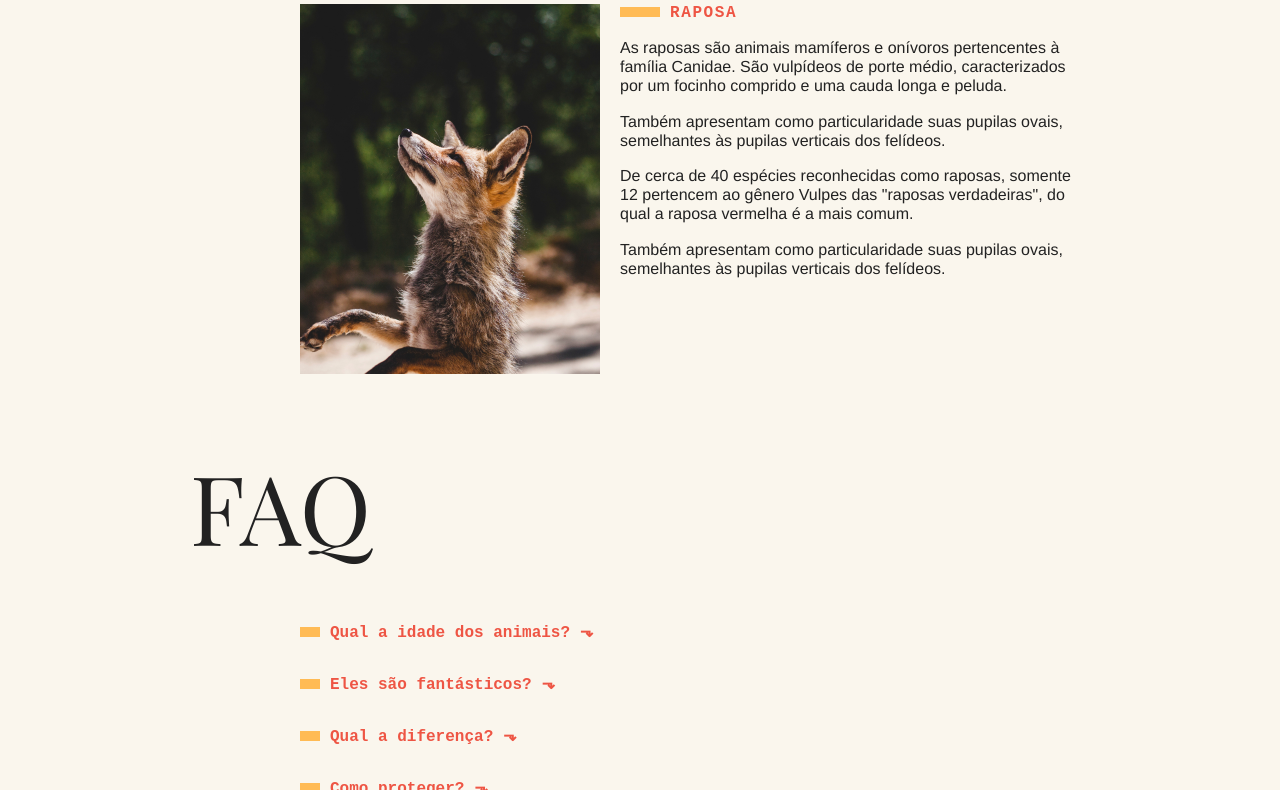
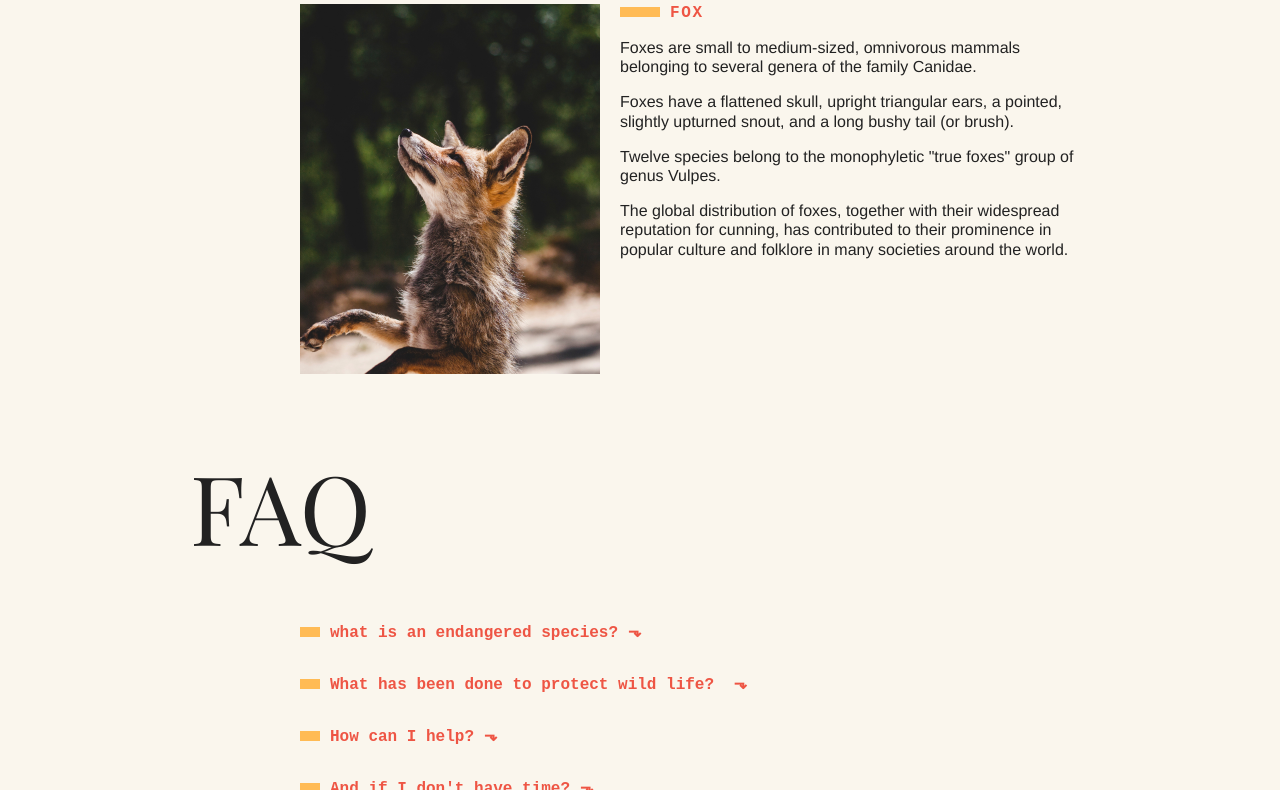
Before and after one commit to notter-lesly/animaisFantasticos, a website with bundled scripts: page index.html in a window 1280 px wide. Shown: the part 354-1144 px from the top of the page. Built offline with nearby package versions, Linux system fonts and the light colour scheme; no server answers.

Commit message:
translation

```diff
--- a/index.html
+++ b/index.html
@@ -3,7 +3,7 @@
 <head>
   <meta charset="utf-8" />
   <meta http-equiv="X-UA-Compatible" content="IE=edge">
-  <title>Animais Fantásticos</title>
+  <title>FANTASTIC ANIMALS</title>
   <meta name="viewport" content="width=device-width, initial-scale=1">
   <link href="https://fonts.googleapis.com/css?family=Playfair+Display+SC" rel="stylesheet">
   <script>document.documentElement.className += ' js';</script>
@@ -14,24 +14,24 @@
     <nav class="menu" data-menu="suave">
       <button data-menu="button" aria-expanded="false" aria-controls="menu">Menu</button>
       <ul data-menu="list" id="menu">
-        <li><a href="#animais">Animais</a></li>
+        <li><a href="#animals">Animals</a></li>
         <li data-dropdown>
-          <a href="sobre.html">Sobre</a>
+          <a href="about.html">About</a>
           <ul class="dropdown-menu">
-            <li><a href="empresa.html">A Empresa</a></li>
-            <li><a href="equipe.html">Equipe</a></li>
-            <li><a href="socios.html">Sócios</a></li>
-            <li><a href="investidores.html">Investidores</a></li>
+            <li><a href="company.html">The Company</a></li>
+            <li><a href="team.html">Team</a></li>
+            <li><a href="partners.html">Partners</a></li>
+            <li><a href="shareholders.html">shareholders</a></li>
           </ul>
         </li>
         <li><a href="#faq">Faq</a></li>
-        <li><a href="#contato">Contato</a></li>
+        <li><a href="#contact">Contact</a></li>
         <li><a data-modal="abrir" href="login.html">Login →</a></li>
       </ul>
     </nav>
     <section class="grid-section animais" data-anime="scroll" id="animais">
 
-        <h1 class="titulo">Animais Fantásticos</h1>
+        <h1 class="titulo">Fantastic Animals</h1>
         <ul class="animais-lista" data-tab="menu">
           <li>
             <img src="img/imagem1.jpg" />
@@ -54,130 +54,123 @@
         </ul>
         <div class="animais-descricao" data-tab="content">
           <section data-anime="show-right">
-            <h2>Raposa</h2>
+            <h2>Fox</h2>
             <p>
-              As raposas são animais mamíferos e onívoros pertencentes à família
-              Canidae. São vulpídeos de porte médio, caracterizados por um
-              focinho comprido e uma cauda longa e peluda.
+              Foxes are small to medium-sized, omnivorous mammals belonging to several genera of the family Canidae.
+
             </p>
             <p>
-              Também apresentam como particularidade suas pupilas ovais,
-              semelhantes às pupilas verticais dos felídeos.
+              Foxes have a flattened skull, upright triangular ears, a pointed, slightly upturned snout,
+              and a long bushy tail (or brush).
+
             </p>
             <p>
-              De cerca de 40 espécies reconhecidas como raposas, somente 12
-              pertencem ao gênero Vulpes das "raposas verdadeiras", do qual a
-              raposa vermelha é a mais comum.
+              Twelve species belong to the monophyletic "true foxes" group of genus Vulpes.
+
             </p>
             <p>
-              Também apresentam como particularidade suas pupilas ovais,
-              semelhantes às pupilas verticais dos felídeos.
+              The global distribution of foxes, together with their widespread reputation for cunning,
+              has contributed to their prominence in popular culture and folklore in many societies around the world.
             </p>
           </section>
 
           <section data-anime="show-right">
-            <h2>Esquilo</h2>
+            <h2>Squirrel</h2>
             <p>
-              As raposas são animais mamíferos e onívoros pertencentes à família
-              Canidae. São vulpídeos de porte médio, caracterizados por um
-              focinho comprido e uma cauda longa e peluda.
+              Squirrels are members of the family Sciuridae, a family that includes small or medium-size rodents.
             </p>
             <p>
-              Também apresentam como particularidade suas pupilas ovais,
-              semelhantes às pupilas verticais dos felídeos.
+              The squirrel family includes tree squirrels, ground squirrels, chipmunks, marmots (including groundhogs),
+              flying squirrels, and prairie dogs amongst other rodents.
             </p>
             <p>
-              De cerca de 40 espécies reconhecidas como raposas, somente 12
-              pertencem ao gênero Vulpes das "raposas verdadeiras", do qual a
-              raposa vermelha é a mais comum.
+              Squirrels are indigenous to the Americas, Eurasia, and Africa, and were introduced by humans to Australia.
+
             </p>
             <p>
-              Também apresentam como particularidade suas pupilas ovais,
-              semelhantes às pupilas verticais dos felídeos.
+              The earliest known fossilized squirrels date from the Eocene epoch, and among other living rodent families,
+              the squirrels are most closely related to the mountain beaver and to the dormice.
+
             </p>
           </section>
           <section data-anime="show-down">
-            <h2>Urso</h2>
+            <h2>Bear</h2>
             <p>
-              As raposas são animais mamíferos e onívoros pertencentes à família
-              Canidae. São vulpídeos de porte médio, caracterizados por um
-              focinho comprido e uma cauda longa e peluda.
+              Bears are carnivoran mammals of the family Ursidae.
+              Bears are found on the continents of North America, South America, Europe, and Asia.
+
+             </p>
+            <p>
+              Common characteristics of modern bears include large bodies with stocky legs, long snouts, small rounded ears
+              shaggy hair, plantigrade paws with five nonretractile claws, and short tails.
+
             </p>
             <p>
-              Também apresentam como particularidade suas pupilas ovais,
-              semelhantes às pupilas verticais dos felídeos.
+              With the exception of courting individuals and mothers with their young, bears are typically solitary animals.
             </p>
             <p>
-              De cerca de 40 espécies reconhecidas como raposas, somente 12
-              pertencem ao gênero Vulpes das "raposas verdadeiras", do qual a
-              raposa vermelha é a mais comum.
-            </p>
-            <p>
-              Também apresentam como particularidade suas pupilas ovais,
-              semelhantes às pupilas verticais dos felídeos.
+              They may be diurnal or nocturnal and have an excellent sense of smell. Despite their heavy build and awkward
+              gait, they are adept runners, climbers, and swimmers. Bears use shelters, such as caves and logs, as their dens;
             </p>
           </section>
           <section data-anime="show-down">
-            <h2>Lobo</h2>
+            <h2>Wolf</h2>
             <p>
-              As raposas são animais mamíferos e onívoros pertencentes à família
-              Canidae. São vulpídeos de porte médio, caracterizados por um
-              focinho comprido e uma cauda longa e peluda.
+              The wolf is a large canine native to Eurasia and North America.
+              More than thirty subspecies of Canis lupus have been recognized
+
             </p>
             <p>
-              Também apresentam como particularidade suas pupilas ovais,
-              semelhantes às pupilas verticais dos felídeos.
+              The wolf is the largest extant member of Canidae
+              The wolf is also distinguished from other Canis species by its less pointed ears and muzzle,
+              as well as a shorter torso and a longer tail.
             </p>
             <p>
-              De cerca de 40 espécies reconhecidas como raposas, somente 12
-              pertencem ao gênero Vulpes das "raposas verdadeiras", do qual a
-              raposa vermelha é a mais comum.
+              Of all members of the genus Canis, the wolf is most specialized for cooperative game hunting
+              as demonstrated by its physical adaptations to tackling large prey, its more social nature,
+              and its highly advanced expressive behaviour.
             </p>
             <p>
-              Também apresentam como particularidade suas pupilas ovais,
-              semelhantes às pupilas verticais dos felídeos.
+              It travels in nuclear families consisting of a mated pair accompanied by their offspring
             </p>
           </section>
           <section data-anime="show-right">
-            <h2>Macaco</h2>
+            <h2>Monkey</h2>
             <p>
-              As raposas são animais mamíferos e onívoros pertencentes à família
-              Canidae. São vulpídeos de porte médio, caracterizados por um
-              focinho comprido e uma cauda longa e peluda.
+              Monkey is a common name that may refer to groups or species of mammals, in part, the simians
+              of infraorder Simiiformes. The term is applied descriptively to groups of primates,
+              such as families of New World monkeys and Old World monkeys.
             </p>
             <p>
-              Também apresentam como particularidade suas pupilas ovais,
-              semelhantes às pupilas verticais dos felídeos.
+              Many monkey species are tree-dwelling (arboreal), although there are species that live primarily on the ground,
+              such as baboons. Most species are also active during the day (diurnal).
             </p>
             <p>
-              De cerca de 40 espécies reconhecidas como raposas, somente 12
-              pertencem ao gênero Vulpes das "raposas verdadeiras", do qual a
-              raposa vermelha é a mais comum.
+              Monkeys are generally considered to be intelligent, especially the Old World monkeys of Catarrhini.
             </p>
             <p>
-              Também apresentam como particularidade suas pupilas ovais,
-              semelhantes às pupilas verticais dos felídeos.
+              Monkeys, including apes, can be distinguished from other primates by having only two pectoral nipples,
+              a pendulous penis, and a lack of sensory whiskers
             </p>
           </section>
           <section data-anime="show-right">
-            <h2>Leão</h2>
+            <h2>Lion</h2>
             <p>
-              As raposas são animais mamíferos e onívoros pertencentes à família
-              Canidae. São vulpídeos de porte médio, caracterizados por um
-              focinho comprido e uma cauda longa e peluda.
+              The lion (Panthera leo) is a species in the family Felidae and a member of the genus Panthera.
+              It has a muscular, deep-chested body, short, rounded head, round ears, and a hairy tuft at the end
+              of its tail.
             </p>
             <p>
-              Também apresentam como particularidade suas pupilas ovais,
-              semelhantes às pupilas verticais dos felídeos.
+              Groups of female lions usually hunt together, preying mostly on large ungulates.
+              The lion is an apex and keystone predator; although some lions scavenge when opportunities occur and have
+              been known to hunt humans, the species typically does not.
             </p>
             <p>
-              De cerca de 40 espécies reconhecidas como raposas, somente 12
-              pertencem ao gênero Vulpes das "raposas verdadeiras", do qual a
-              raposa vermelha é a mais comum.
+              Typically, the lion inhabits grasslands and savannas, but is absent in dense forests.
             </p>
             <p>
-              Também apresentam como particularidade suas pupilas ovais,
-              semelhantes às pupilas verticais dos felídeos.
+              It is usually more diurnal than other big cats, but when persecuted it adapts to being active at
+              night and at twilight
             </p>
           </section>
         </div>
@@ -186,34 +179,37 @@
       <section class="grid-section faq" data-anime="scroll" id="faq">
         <h1 class="titulo">FAQ</h1>
         <dl class="faq-lista js-accordion" data-anime="accordion">
-          <dt>Qual a idade dos animais?</dt>
+          <dt>what is an endangered species?</dt>
           <dd>
-            As raposas são animais mamíferos e onívoros pertencentes à família
-            Canidae. São vulpídeos de porte médio, caracterizados por um focinho
-            comprido e uma cauda longa e peluda.
+            An endangered species is a species that is very likely to become extinct in the near future,
+            either worldwide or in a particular political jurisdiction.
+            Endangered species may be at risk due to factors such as habitat loss, poaching and invasive species
           </dd>
-          <dt>Eles são fantásticos?</dt>
+          <dt>What has been done to protect wild life? </dt>
           <dd>
-            Também apresentam como particularidade suas pupilas ovais,
-            semelhantes às pupilas verticais dos felídeos.
+            The International Union for Conservation of Nature (IUCN) Red List lists the global conservation status of
+             many species, and various other agencies assess the status of species within particular areas.
+             Many nations have laws that protect conservation-reliant species which, for example, forbid hunting,
+             restrict land development, or create protected areas. Some endangered species are the target of extensive
+             conservation efforts such as captive breeding and habitat restoration.
           </dd>
-          <dt>Qual a diferença?</dt>
+          <dt>How can I help?</dt>
           <dd>
-            As raposas são animais mamíferos e onívoros pertencentes à família
-            Canidae. São vulpídeos de porte médio, caracterizados por um focinho
-            comprido e uma cauda longa e peluda.
+            Volunteer. If you don’t have money to give, donate your time.
+            Many organizations and zoos have volunteer programs. You can help clean beaches, rescue wild animals
+            or teach visitor
           </dd>
-          <dt>Como proteger?</dt>
+          <dt>And if I don't have time?</dt>
           <dd>
-            Também apresentam como particularidade suas pupilas ovais,
-            semelhantes às pupilas verticais dos felídeos.
+            Teach your friends and family about the wonderful wildlife, birds, fish and plants that live near you.
+            The first step to protecting endangered species is learning about how interesting and important they are.
           </dd>
         </dl>
       </section>
 
 <section class= "grid-section numeros" data-anime="scroll">
 
-<h1 class="titulo"> numeros </h1>
+<h1 class="titulo"> numbers </h1>
 <div class=numeros-grid>
 
         </div>
@@ -224,11 +220,11 @@
 
 
       <section class="grid-section contato" data-anime="scroll" id="contato">
-        <h1 class="titulo">Contato</h1>
+        <h1 class="titulo">Contact</h1>
         <div
           class="mapa"
           data-tooltip
-          aria-label="Endereço próximo ao estacionamento"
+          aria-label="Address near the parking lot"
         >
           <img src="img/mapa.png" />
         </div>
@@ -237,13 +233,13 @@
           <li>+55 (21) 9999-9999</li>
           <li>Rua do Conde, nº 21</li>
           <li>Rio de Janeiro - RJ</li>
-          <li data-semana="1,2,3,4,5" data-horario="8,18">Segunda a Sexta das 8 às 18h</li>
-          <li> Doe <span class="btc-preco">0</span> bitcoin para nos ajudar</li>
+          <li data-semana="1,2,3,4,5" data-horario="8,18">Monday to friday 8 to 18h</li>
+          <li> Donate <span class="btc-preco">0</span> bitcoin to help wildlife</li>
         </ul>
       </section>
 
       <footer class="copy">
-        <p>Todos os direitos reservados.</p>
+        <p>All rights reserved.</p>
       </footer>
     </div>
     <section class="modal-container" data-modal="container">
@@ -254,10 +250,10 @@
           <label for="email"> email</label>
           <input  type="text" for="email" id="email" />
 
-          <label for="senha"> senha</label>
+          <label for="senha"> password</label>
           <input type="password" for="senha" id="senha" />
 
-          <button data-set="submit" type="submit">entrar</button>
+          <button data-set="submit" type="submit">enter</button>
         </form>
       </div>
     </section>
```
Also changed, not shown: animaisapi.json (+4 -4 lines).
